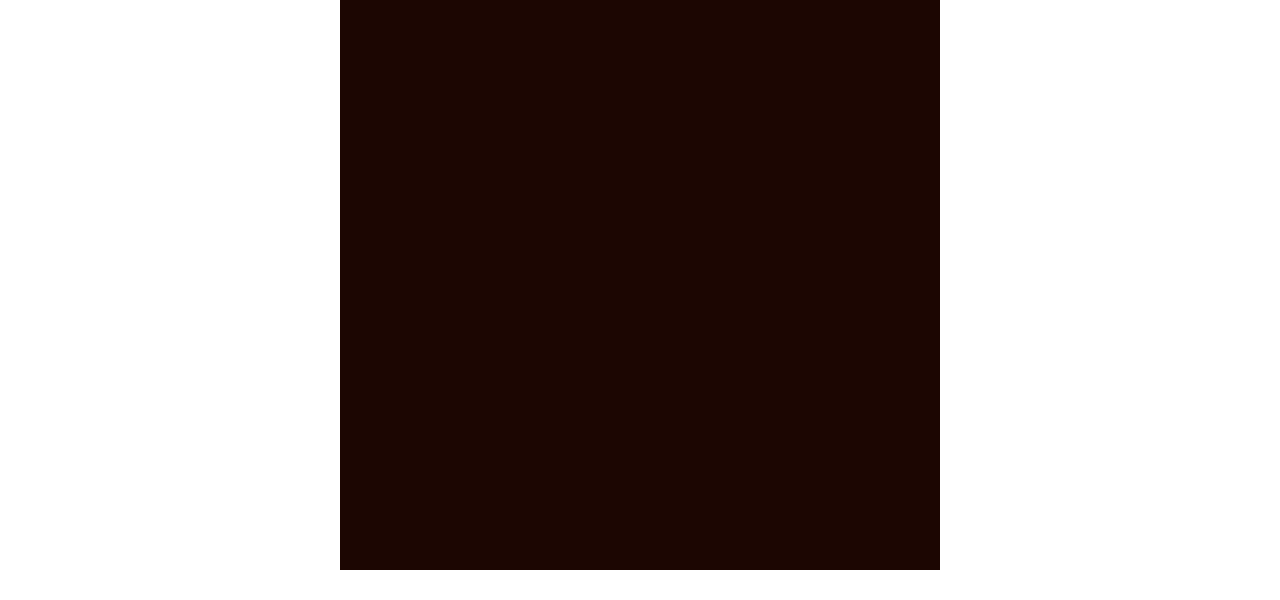
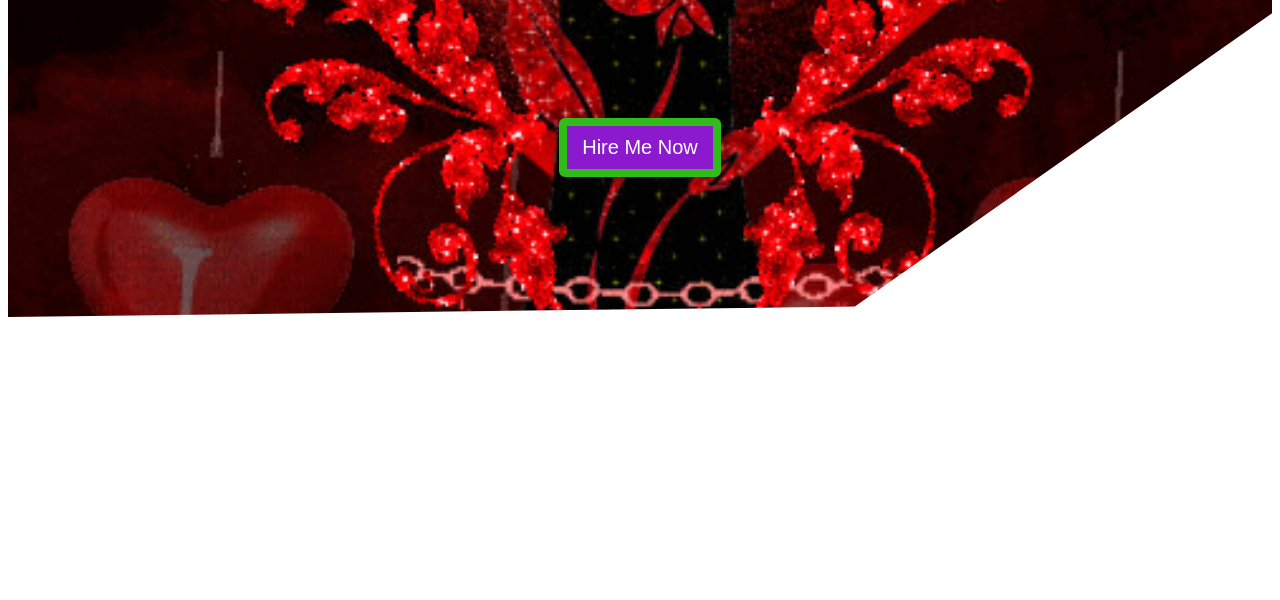
Before and after one commit to shahinur00789/ccs-cover-pic-repo, a plain HTML site: page index.html in a window 1280 px wide. Shown: the part 760-1360 px from the top of the page. After the commit the page ends 1107 px from the top, so only its background shows below. Drawn offline with Linux system fonts and the light colour scheme.

Commit message:
last blog

```diff
--- a/index.html
+++ b/index.html
@@ -10,6 +10,8 @@
 <body>
     <div id="heading-parent">
        <h1>I am a new Programer</h1>
+       <div class="btn-p"> <button class="btn">Hire Me Now</button></div>
+
     </div>
 
 </body>
--- a/style/style.css
+++ b/style/style.css
@@ -4,16 +4,22 @@
 h1{
     color: red;
     font-style: italic;
+
     font-weight: lighter;
     font-family: 'Trebuchet MS', 'Lucida Sans Unicode', 'Lucida Grande', 'Lucida Sans', Arial, sans-serif;
     text-decoration: overline;
-    font-size: 80px;
+    font-size: 200px;
     text-align: center;
 }
 #heading-parent{
-    background-color: rgb(28, 6, 2);
-    height: 1100px;
-    padding: 100px 0;width:600px;
+    background-image: url(love.gif);
+    background-repeat: no-repeat;
+    background-size: cover;
+    clip-path: polygon(100% 1%, 100% 71%, 67% 99%, 0 100%, 0 0);
+
+
+    padding: 100px 0;
+    max-width: 1600px;
     /* margin-top: 40px;
     margin-bottom: 20px;
     margin-right: auto;
@@ -22,3 +28,17 @@ h1{
 
 
 }
+.btn{
+    background-color: rgb(139, 25, 206);
+    padding: 10px 15px;
+    color:white;
+    border: 8px solid rgb(50, 188, 28);
+    border-radius: 6px;
+    text-align: center;
+    font-size: 20px;
+}
+.btn-p{
+    text-align: center;
+    margin: 40px;
+
+}
```
Also changed, not shown: style/love.gif (added).
